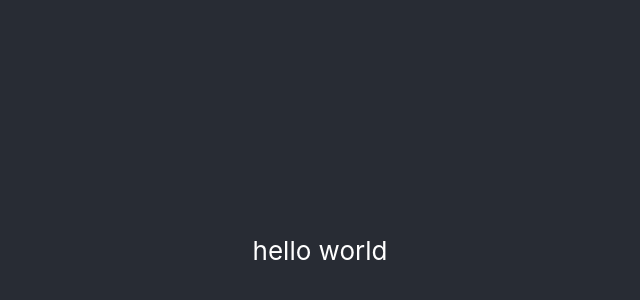
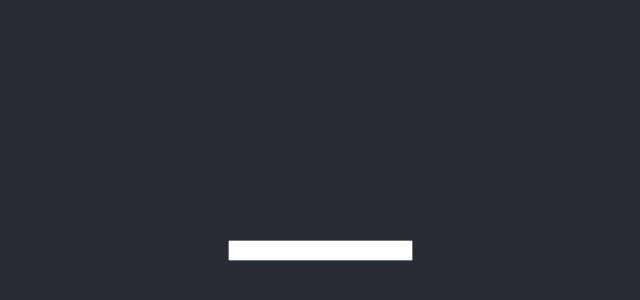
Before and after one commit to rocambille/moodsplash, a React (Create React App) app: page / in a window 1280 px wide. Shown: the part 150-450 px from the top of the page, without its empty margins (320-960 px from the left). Built offline with nearby package versions, Linux system fonts and the light colour scheme.

Commit message:
refactor(textinput): use an input as content

```diff
--- a/src/components/TextInput.jsx
+++ b/src/components/TextInput.jsx
@@ -1,7 +1,7 @@
 import React from 'react';
 
 const TextInput = () => (
-  <p>hello world</p>
+  <input type="text" />
 );
 
 export default TextInput;
```
